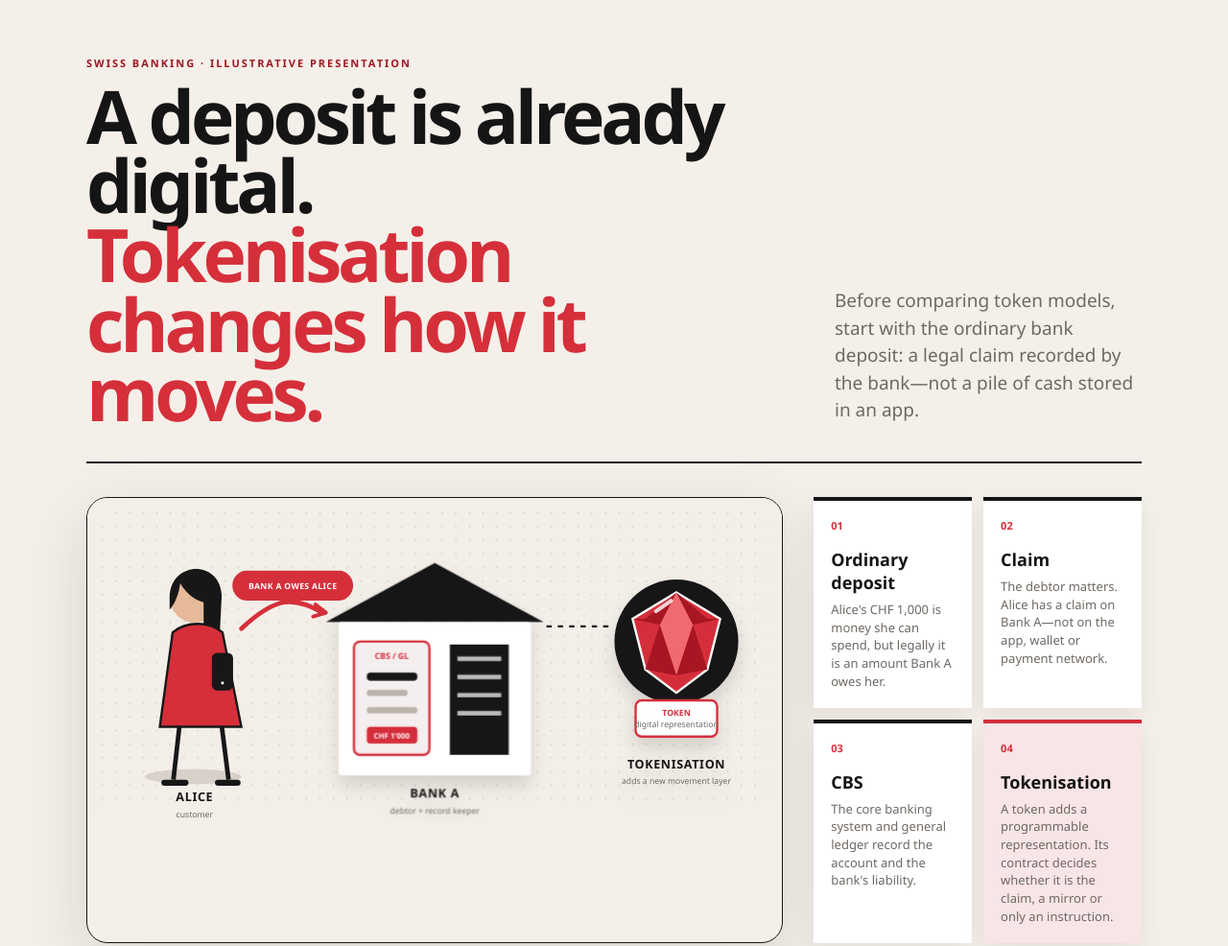
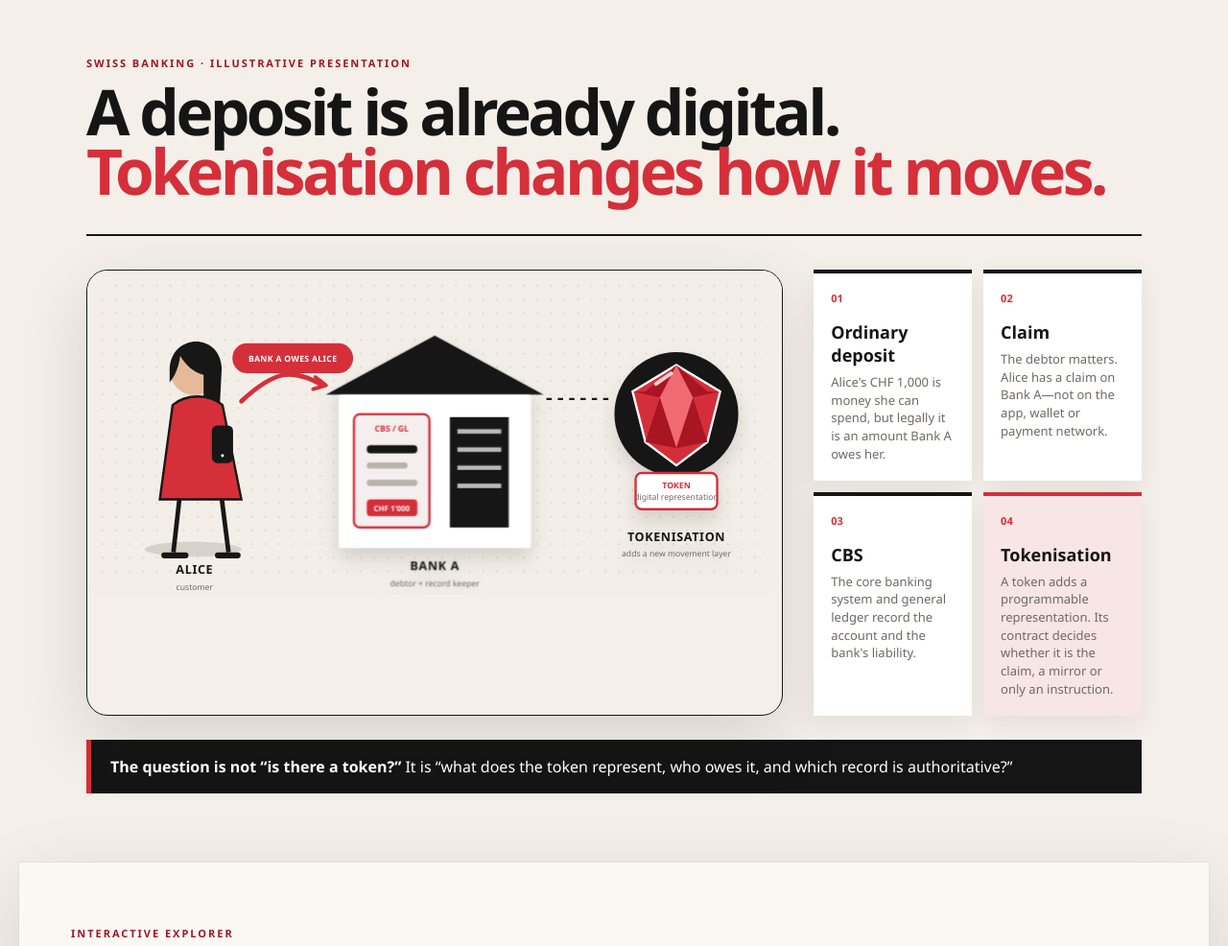
Before and after one commit to nutemmax/swiss-tokenized-deposits, a plain HTML site: page demo/index.html in a window 1280 px wide. Shown: the top 986 px of the page at 96% size. Drawn offline with Linux system fonts and the light colour scheme.

Commit message:
Simplify introduction header

```diff
--- a/demo/index.html
+++ b/demo/index.html
@@ -11,11 +11,8 @@
     <main>
       <section class="scene scene--intro" aria-labelledby="intro-title">
         <header class="hero">
-          <div>
-            <p class="overline">SWISS BANKING · ILLUSTRATIVE PRESENTATION</p>
-            <h1 id="intro-title">A deposit is already digital.<br><span>Tokenisation changes how it moves.</span></h1>
-          </div>
-          <p class="hero-copy">Before comparing token models, start with the ordinary bank deposit: a legal claim recorded by the bank—not a pile of cash stored in an app.</p>
+          <p class="overline">SWISS BANKING · ILLUSTRATIVE PRESENTATION</p>
+          <h1 id="intro-title">A deposit is already digital.<br><span>Tokenisation changes how it moves.</span></h1>
         </header>
 
         <div class="primer" aria-label="How an ordinary deposit becomes tokenized">
--- a/demo/styles.css
+++ b/demo/styles.css
@@ -29,10 +29,9 @@ h1, h2, h3, p { margin-top: 0; }
 .scene--conclusion { padding-top: 80px; padding-bottom: 92px; }
 
 .overline { margin-bottom: 12px; color: var(--red-dark); font-size: 11px; font-weight: 800; letter-spacing: .18em; }
-.hero { display: grid; grid-template-columns: minmax(600px, 1.8fr) minmax(300px, .8fr); align-items: end; gap: 60px; padding-bottom: 35px; border-bottom: 2px solid var(--ink); }
-.hero h1 { max-width: 970px; margin-bottom: 0; font-size: clamp(56px, 6vw, 88px); line-height: .94; letter-spacing: -.055em; }
-.hero h1 span { color: var(--red); }
-.hero-copy { margin-bottom: 4px; color: var(--muted); font-size: 19px; line-height: 1.5; }
+.hero { padding-bottom: 35px; border-bottom: 2px solid var(--ink); }
+.hero h1 { margin-bottom: 0; white-space: nowrap; font-size: clamp(48px, 5.15vw, 78px); line-height: .94; letter-spacing: -.055em; }
+.hero h1 span { display: block; color: var(--red); }
 
 .primer { display: grid; grid-template-columns: minmax(620px, 1.7fr) minmax(330px, .8fr); gap: 32px; margin-top: 35px; }
 .primer-art { overflow: hidden; border: 1px solid var(--ink); border-radius: 22px; box-shadow: var(--shadow); }
```
